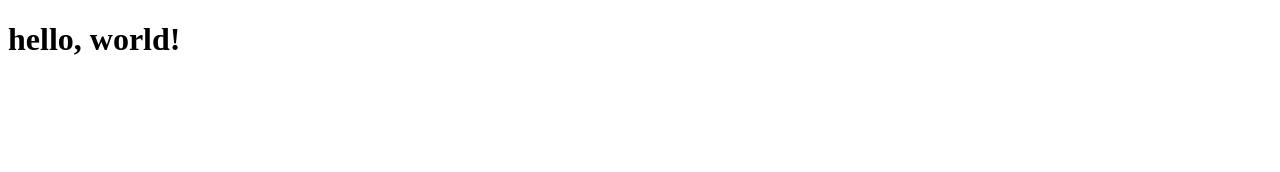
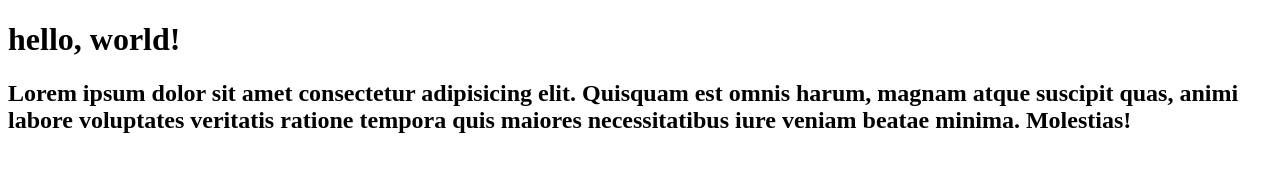
Before and after one commit to LuizFAP/cursogit-github, a plain HTML site: page index.html in a window 1280 px wide. Drawn offline with Linux system fonts and the light colour scheme.

Commit message:
10º commit - alterei index.html

```diff
--- a/index.html
+++ b/index.html
@@ -10,5 +10,6 @@
     <h1>
         hello, world!
     </h1>
+    <h2>Lorem ipsum dolor sit amet consectetur adipisicing elit. Quisquam est omnis harum, magnam atque suscipit quas, animi labore voluptates veritatis ratione tempora quis maiores necessitatibus iure veniam beatae minima. Molestias!</h2>
 </body>
 </html>
```
